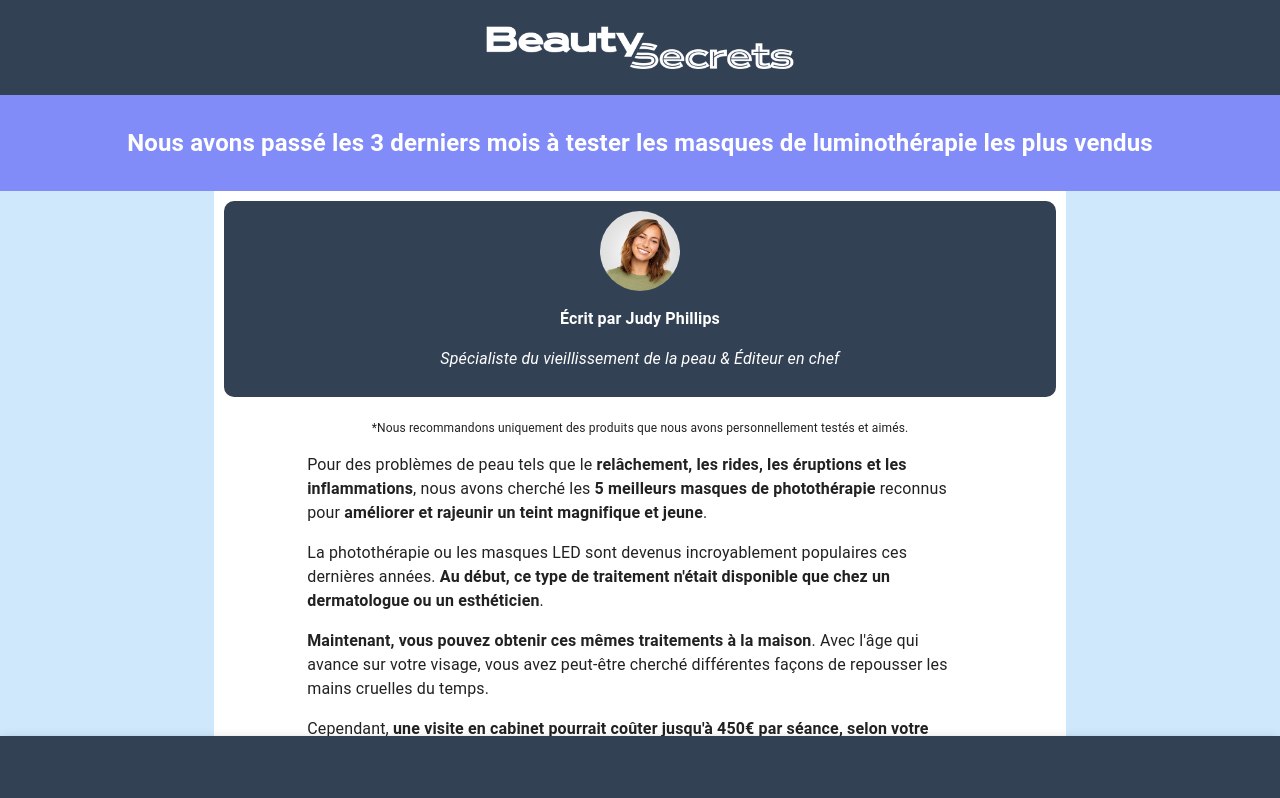
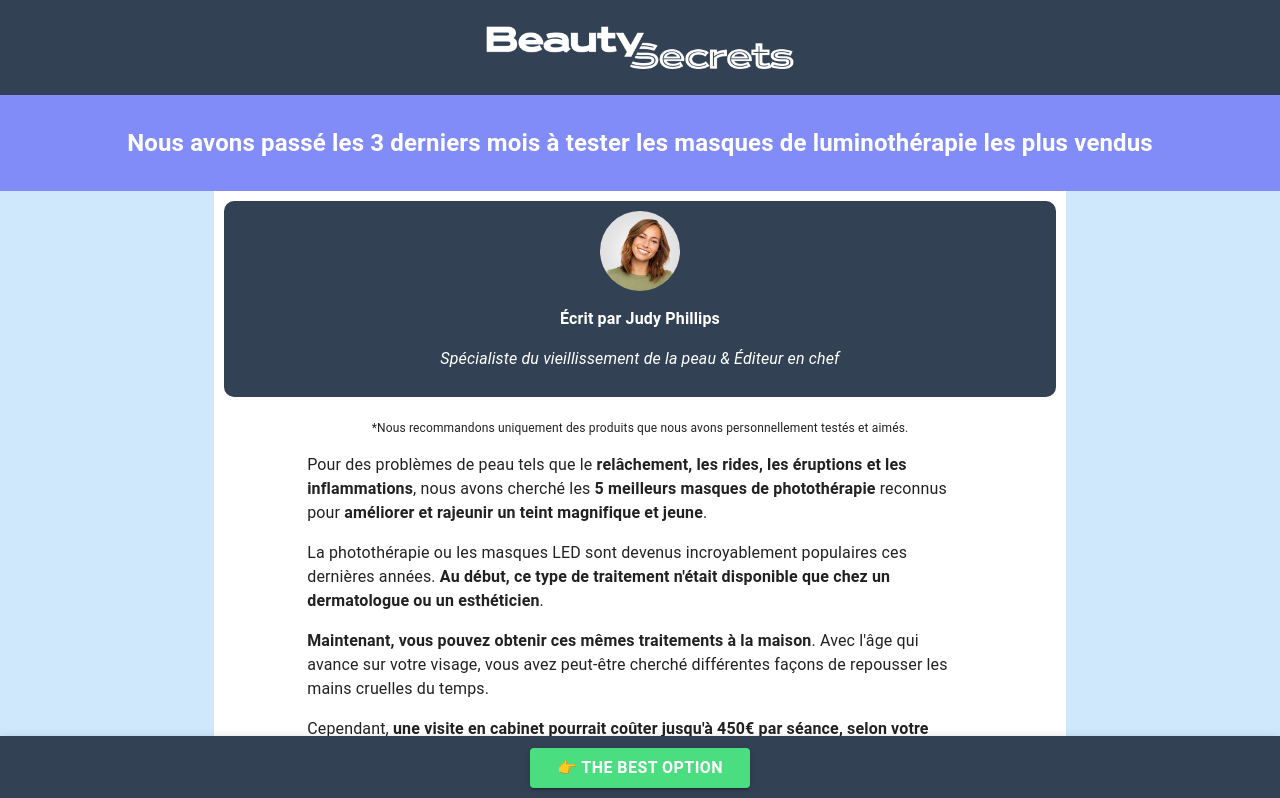
Before and after one commit to cyberkingz/blog-nova, a React (Create React App) app: page /fr in a window 1280 px wide. Shown: the top 798 px of the page. Built offline with nearby package versions, Linux system fonts and the light colour scheme.

Commit message:
update button text

```diff
--- a/src/Components/StickBar.js
+++ b/src/Components/StickBar.js
@@ -13,7 +13,7 @@ function StickBar() {
     >
       <Toolbar>
         <Button
-          href="https://novalight-uk.com/products/masque-facial-avec-led-novalight"
+          href="https://novalight-us.com/products/masque-facial-avec-led-novalight"
           variant="contained"
           sx={{ margin: 'auto auto', backgroundColor: '#4ade80', width: '220px', fontWeight: 'bold', fontSize: '16px' }}
         >
--- a/src/ComponentsFr/StickBar.js
+++ b/src/ComponentsFr/StickBar.js
@@ -1,5 +1,5 @@
 import React from 'react';
-import { AppBar, Toolbar } from '@mui/material';
+import { AppBar, Toolbar, Button } from '@mui/material';
 
 function StickBar() {
   return (
@@ -12,7 +12,13 @@ function StickBar() {
       }}
     >
       <Toolbar>
-
+        <Button
+          href="https://novalight-fr.com/products/masque-facial-avec-led-novalight"
+          variant="contained"
+          sx={{ margin: 'auto auto', backgroundColor: '#4ade80', width: '220px', fontWeight: 'bold', fontSize: '16px' }}
+        >
+        👉 The best Option
+        </Button>
       </Toolbar>
     </AppBar>
   );
```
